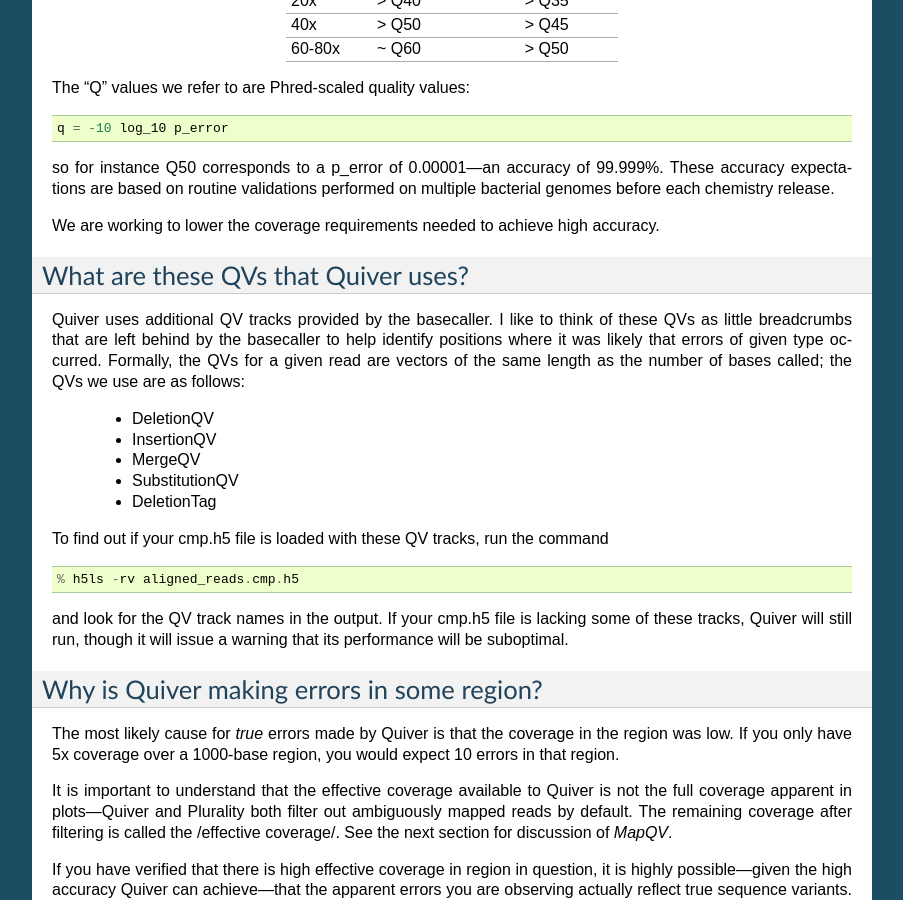
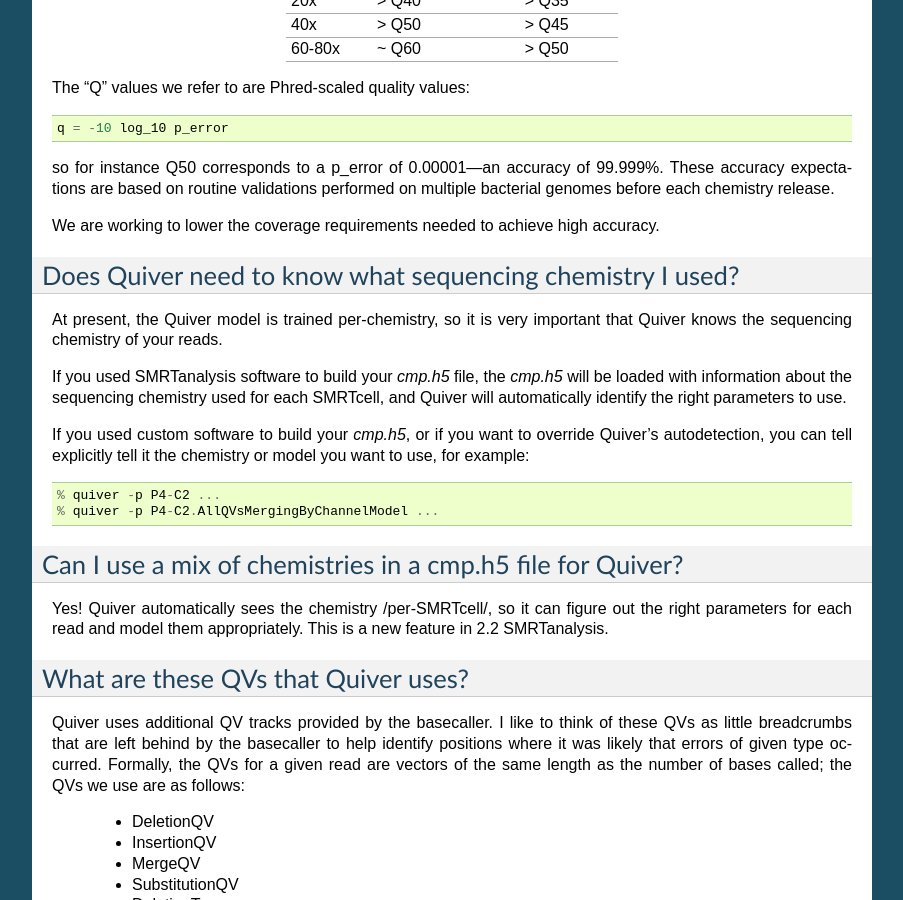
Before and after one commit to splaisan/GenomicConsensus, a Sphinx documentation site: the page built from doc/QuiverFAQ.rst, in a window 1280 px wide and 900 px high, scrolled down 2108 px. Shown: the whole window, without its empty margins (198-1101 px from the left). Built offline with Sphinx 7.4.7, drawn with Linux system fonts in a browser that asks for light colours; some of the changed text lies outside the part shown.

Commit message:
Update fn spec and FAQ
[Tracking bug 23893]

[git-p4: depot-paths = "//depot/software/bioinformatics/tools/GenomicConsensus/": change = 130827]

```diff
--- a/doc/QuiverFAQ.rst
+++ b/doc/QuiverFAQ.rst
@@ -155,6 +155,34 @@
 We are working to lower the coverage requirements needed to achieve
 high accuracy.
 
+Does Quiver need to know what sequencing chemistry I used?
+----------------------------------------------------------
+
+At present, the Quiver model is trained per-chemistry, so it is very
+important that Quiver knows the sequencing chemistry of your reads.
+
+If you used SMRTanalysis software to build your `cmp.h5` file, the
+`cmp.h5` will be loaded with information about the sequencing
+chemistry used for each SMRTcell, and Quiver will automatically
+identify the right parameters to use.
+
+If you used custom software to build your `cmp.h5`, or if you want to
+override Quiver's autodetection, you can tell explicitly tell it the
+chemistry or model you want to use, for example::
+
+  % quiver -p P4-C2 ...
+  % quiver -p P4-C2.AllQVsMergingByChannelModel ...
+
+
+
+Can I use a mix of chemistries in a cmp.h5 file for Quiver?
+-----------------------------------------------------------
+
+Yes!  Quiver automatically sees the chemistry /per-SMRTcell/, so it
+can figure out the right parameters for each read and model them
+appropriately.  This is a new feature in 2.2 SMRTanalysis.
+
+
 
 What are these QVs that Quiver uses?
 ------------------------------------
```
Also changed, not shown: doc/VariantCallerFunctionalSpecification.rst (+16 -1 lines).
